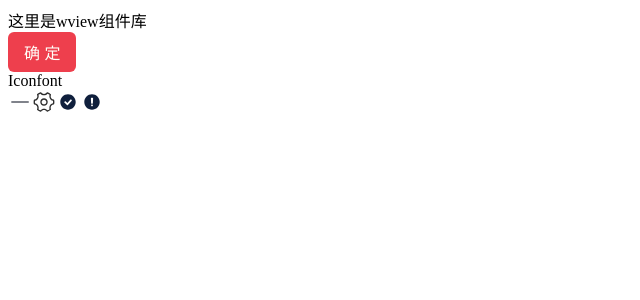
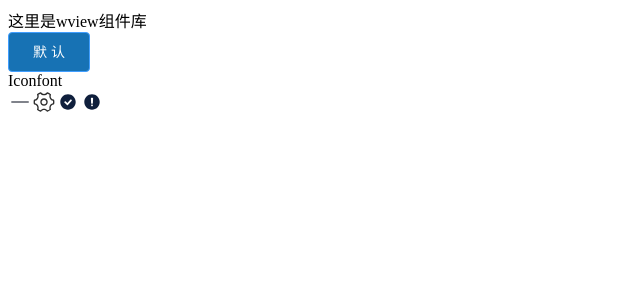
Before and after one commit to lyuly/wview, a Vue app in the folder packages/wview-components/: page / in a window 1280 px wide. Shown: the top 300 px of the page, without its empty margins (0-640 px from the left). Built offline with nearby package versions, Linux system fonts and the light colour scheme.

Commit message:
update Button component and vitepress example

```diff
--- a/packages/wview-components/package.json
+++ b/packages/wview-components/package.json
@@ -10,6 +10,10 @@
     ".": {
       "import": "./dist/wview-components.es.js",
       "require": "./dist/wview-components.umd.js"
+    },
+    "./dist/styles.css": {
+      "import": "./dist/style.css",
+      "require": "./dist/style.css"
     }
   },
   "scripts": {
--- a/packages/wview-components/src/App.vue
+++ b/packages/wview-components/src/App.vue
@@ -5,7 +5,7 @@ import IconSystem from './components/icons'
 
 <template>
   <div>这里是wview组件库</div>
-  <Button class="btn"></Button>
+  <Button type="primary">默 认</Button>
   <div>Iconfont</div>
   <!-- <IconSystem name="jiahao" dot /> -->
   <!-- <IconSystem name="jiahao1" dot badge="1" /> -->
@@ -14,16 +14,3 @@ import IconSystem from './components/icons'
   <IconSystem name="system_complete_fill" />
   <IconSystem name="system_expired_fill" />
 </template>
-
-<style lang="scss">
-.btn {
-  background: $danger;
-  color: $white-6;
-  text-align: center;
-  border: none;
-  padding: 0.5em 1em;
-  display: inline-block;
-  font-size: 16px;
-  border-radius: 6px;
-}
-</style>
--- a/packages/wview-components/src/components/button/button.tsx
+++ /dev/null
@@ -1,10 +0,0 @@
-import { defineComponent } from 'vue'
-import { buttonProps } from './types'
-
-export default defineComponent({
-  name: 'WButton',
-  props: buttonProps,
-  setup () {
-    return () => <button>确 定</button>
-  }
-})
--- a/packages/wview-components/src/components/button/index.ts
+++ b/packages/wview-components/src/components/button/index.ts
@@ -1,10 +1,9 @@
-import type { App, Plugin } from 'vue'
+import type { App } from 'vue'
 
-import Button from './button.tsx'
+import wButton from './wButton.vue'
 
-Button.install = function (app: App) {
-  app.component(Button.name, Button)
-  return app
+wButton.install = (app: App) => {
+  app.component(wButton.name, wButton)
 }
 
-export default Button as typeof Button & Plugin & {}
+export default wButton
--- /dev/null
+++ b/packages/wview-components/src/components/button/style/index.scss
@@ -0,0 +1,187 @@
+
+.#{$prefix}-button {
+  display: inline-block;
+  line-height: 1;
+  white-space: nowrap;
+  cursor: pointer;
+  background: $white;
+  border: 1px solid $white-1;
+  color: $gray-8;
+  text-align: center;
+  box-sizing: border-box;
+  outline: none;
+  margin: 0;
+  transition: 0.1s;
+  font-weight: 400;
+  padding: 12px 20px;
+  font-size: 14px;
+  border-radius: 4px;
+
+  .#{$prefix}-button-text {
+    display: inline-block;
+    margin: 0 4px;
+  }
+
+  &.hover {
+    color: $blue;
+    border-color: $gray-10;
+    background-color: $white-12;
+  }
+}
+
+.#{$prefix}-button.isDisabled {
+  color: $secondary;
+  cursor: not-allowed;
+  background-image: none;
+  background-color: $white;
+  border-color: $white-15;
+}
+
+.#{$prefix}-button--primary {
+  color: $white;
+  background-color: $primary;
+  border-color: #409eff;
+
+  &:hover {
+    background: #66b1ff;
+    border-color: #66b1ff;
+    color: $white;
+  }
+}
+
+.#{$prefix}-button--primary.isPlain {
+  color: #409eff;
+  background-color: $white;
+  border-color: $gray-10;
+
+  &:hover {
+    color: $white;
+    background-color: #409eff;
+    border-color: #409eff;
+  }
+}
+
+.#{$prefix}-button--primary.isDisabled,
+.#{$prefix}-button--primary.isDisabled:active,
+.#{$prefix}-button--primary.isDisabled:focus,
+.#{$prefix}-button--primary.isDisabled:hover {
+  color: $white;
+  background-color: $white-15;
+  border-color: $white-15;
+}
+
+.#{$prefix}-button--primary.isDisabled.isPlain,
+.#{$prefix}-button--primary.isDisabled.isPlain:active,
+.#{$prefix}-button--primary.isDisabled.isPlain:focus,
+.#{$prefix}-button--primary.isDisabled.isPlain:hover {
+  color: $white;
+  background-color: $white-15;
+  border-color: $white-15;
+}
+
+.#{$prefix}-button--text {
+  border-color: transparent;
+  color: #409eff;
+  background: transparent;
+  padding-left: 0;
+  padding-right: 0;
+
+  &:hover {
+    color: #66b1ff;
+    border-color: transparent;
+    background-color: transparent;
+  }
+}
+
+.#{$prefix}-button--success {
+  color: $white;
+  background-color: $success;
+  border-color: $success;
+
+  &:hover {
+    background: #85ce61;
+    border-color: #85ce61;
+    color: $white;
+  }
+}
+
+.#{$prefix}-button--success.isPlain {
+  color: $success;
+  background: $white-1;
+  border-color: #c2e7b0;
+
+  &:hover {
+    color: $white;
+    background-color: $success;
+    border-color: $success;
+  }
+}
+
+.#{$prefix}-button--success.isDisabled,
+.#{$prefix}-button--success.isDisabled:active,
+.#{$prefix}-button--success.isDisabled:focus,
+.#{$prefix}-button--success.isDisabled:hover {
+  color: $white;
+  background-color: #b3e19d;
+  border-color: #b3e19d;
+}
+
+.#{$prefix}-button--success.isDisabled.isPlain,
+.#{$prefix}-button--success.isDisabled.isPlain:active,
+.#{$prefix}-button--success.isDisabled.isPlain:focus,
+.#{$prefix}-button--success.isDisabled.isPlain:hover {
+  color: #a4da89;
+  background-color: #f0f9eb;
+  border-color: #e1f3d8;
+}
+
+.#{$prefix}-button--info {
+  color: $white;
+  background-color: $info;
+  border-color: $info;
+
+  &:hover {
+    background-color: $gray-8;
+    border-color: $gray-8;
+  }
+}
+
+.#{$prefix}-button--danger {
+  color: $white;
+  background-color: $danger;
+  border-color: $danger;
+
+  &:hover {
+    background-color: tomato;
+    border-color: tomato;
+  }
+}
+
+.#{$prefix}-button--warning {
+  color: $white;
+  background-color: $yellow;
+  border-color: $yellow;
+
+  &:hover {
+    background-color: orange;
+    border-color: orange;
+  }
+}
+
+.#{$prefix}-button--medium {
+  padding: 10px 20px;
+  font-size: 14px;
+  border-radius: 4px;
+}
+
+.#{$prefix}-button--small {
+  padding: 9px 15px;
+  font-size: 12px;
+  border-radius: 3px;
+}
+
+.#{$prefix}-button--mini {
+  padding: 6px 15px;
+  font-size: 12px;
+  border-radius: 3px;
+}
--- a/packages/wview-components/src/components/button/types.ts
+++ b/packages/wview-components/src/components/button/types.ts
@@ -1,12 +1,25 @@
 import { ExtractPropTypes } from 'vue'
 
-export const buttonType = ['primary', 'success', 'info', 'warning', 'danger', 'text']
+export const ButtonType = ['primary', 'success', 'info', 'warning', 'danger', 'text']
+
+export const ButtonSize = ['medium', 'small', 'mini']
 
 export const buttonProps = {
   type: {
     type: String,
     validator (value: string) {
-      return buttonType.includes(value)
+      return ButtonType.includes(value)
+    }
+  },
+  plain: Boolean,
+  round: Boolean,
+  disabled: Boolean,
+  icon: String,
+  iconPosition: String,
+  size: {
+    type: String,
+    validator (value: string) {
+      return ButtonSize.includes(value)
     }
   }
 }
--- /dev/null
+++ b/packages/wview-components/src/components/button/wButton.vue
@@ -0,0 +1,61 @@
+<script lang="ts">
+import './style/index.scss'
+import { defineComponent, computed, useSlots } from 'vue'
+import { buttonProps } from './types'
+import IconSystem from '../icons'
+
+export default defineComponent({
+  name: 'w-button',
+  props: buttonProps,
+  components: { IconSystem },
+  setup (props) {
+    const styleClass = computed(() => {
+      return {
+        [`w-button--${props.type}`]: props.type,
+        isPlain: props.plain,
+        isRound: props.round,
+        isDisabled: props.disabled,
+        [`w-button--${props.size}`]: props.size
+      }
+    })
+
+    const iconFont = computed(() => {
+      const iconName = props.icon
+      const position = props.iconPosition
+      return {
+        iconName,
+        position
+      }
+    })
+
+    const slots = useSlots()
+
+    return {
+      styleClass,
+      IconSystem,
+      iconFont,
+      slots
+    }
+  }
+})
+</script>
+
+<template>
+  <div>
+    <button class="w-button" :class="styleClass">
+      <IconSystem
+        v-if="iconFont.iconName && iconFont.position !== 'right'"
+        :name="iconFont.iconName"
+      />
+      <span class="w-button-text" v-if="slots.default">
+        <slot />
+      </span>
+      <IconSystem
+        v-if="iconFont.position === 'right' && iconFont.iconName"
+        :name="iconFont.iconName"
+      />
+    </button>
+  </div>
+</template>
+
+<style lang="scss" scoped></style>
--- a/packages/wview-components/src/index.ts
+++ b/packages/wview-components/src/index.ts
@@ -1 +1 @@
-export { default as Button, default as WviewButton } from './components/button'
+export { default as Button, default as WButton } from './components/button'
--- a/packages/wview-components/src/styles/color/color.scss
+++ b/packages/wview-components/src/styles/color/color.scss
@@ -1,4 +1,6 @@
 @import './basic';
+
+$prefix: w;
 
 $primary: $blue;
 $secondary: $gray-7;
```
Also changed, not shown: 7 other files (tests, documents, lock files or other folders).
